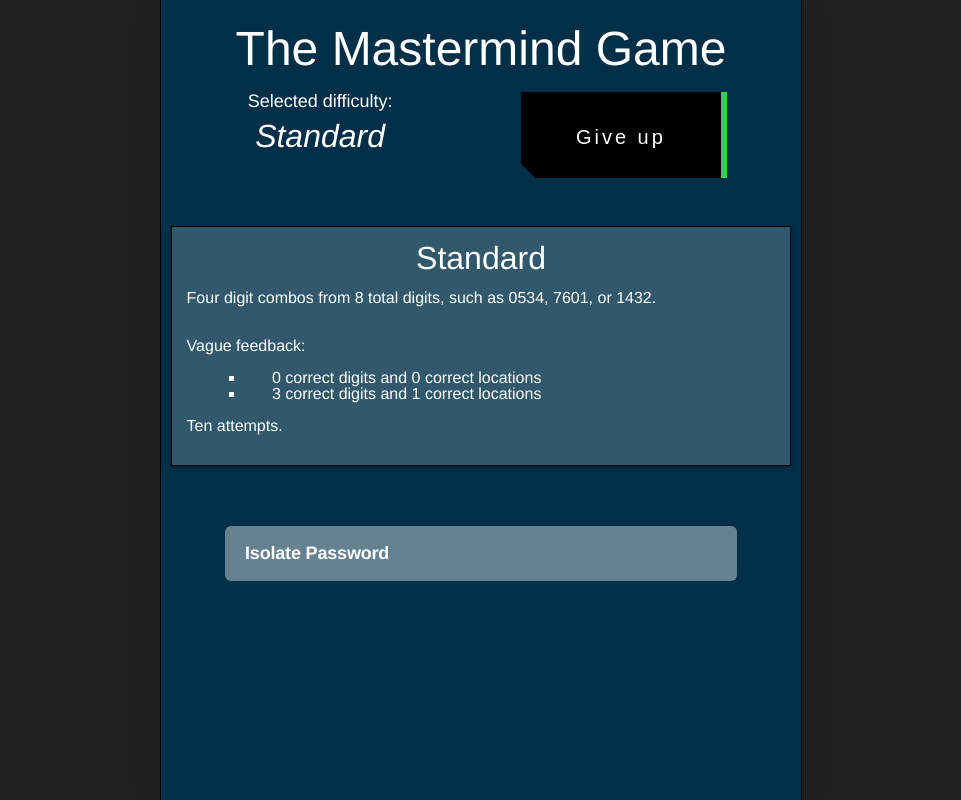
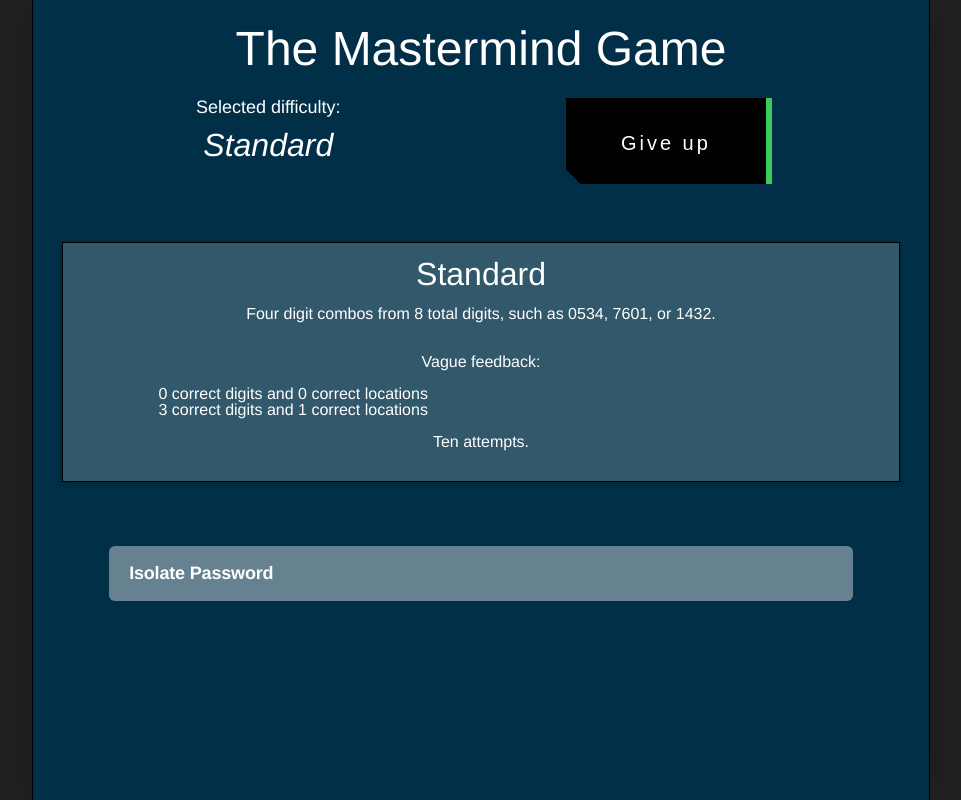
Before and after one commit to dkroll713/reach, a React app: page / in a window 1280 px wide. Both pictures are taken after a click on the button "Play Game". Shown: the whole page, without its empty margins (160-1121 px from the left). Built offline with nearby package versions, Linux system fonts and the light colour scheme; no server answers.

Commit message:
redesigned difficulty page

```diff
--- a/src/App/AppRoot.jsx
+++ b/src/App/AppRoot.jsx
@@ -103,7 +103,7 @@ const AppRoot = () => {
         display == 1
         ?
         <>
-          <div className="container rootMid">
+          <div className="rootMid">
             <ActiveRules
               difficulties={difficulties}
               difficulty={difficulty}
--- a/src/App/Difficulty/Custom.jsx
+++ b/src/App/Difficulty/Custom.jsx
@@ -58,6 +58,7 @@ const Custom = (props) => {
       !display
         ?
         <div className="difficulty">
+          <div className="text">
             <h3 className="title rulesTitle">Custom</h3>
             <p>The player can toggle individual settings, such as: </p>
             <ul className="list">
@@ -120,8 +121,10 @@ const Custom = (props) => {
               </li>
             </ul>
           </div>
+        </div>
         :
         <div className="difficulty">
+          <div className="text">
             <h3 className="title rulesTitle">Custom</h3>
             <p>The player can toggle individual settings, such as: </p>
             <ul className="list">
@@ -157,6 +160,7 @@ const Custom = (props) => {
               </li>
             </ul>
           </div>
+        </div>
     }
     </>
 
--- a/src/App/Difficulty/Difficulty.jsx
+++ b/src/App/Difficulty/Difficulty.jsx
@@ -25,7 +25,8 @@ const Difficulty = (props) => {
   return (
     <div className="container rootMid">
       <div className="difficulties">
-        <div className="difficulty">
+        <div className="row">
+          <div className="opt">
             <Easy />
             <button
               name="0"
@@ -33,7 +34,7 @@ const Difficulty = (props) => {
               onClick={selectDifficulty}
             >Select</button>
           </div>
-        <div className="difficulty">
+          <div className="opt">
             <Standard />
             <button
               name="1"
@@ -41,7 +42,9 @@ const Difficulty = (props) => {
               onClick={selectDifficulty}
             >Select</button>
           </div>
-        <div className="difficulty">
+        </div>
+        <div className="row">
+          <div className="opt">
             <Hard />
             <button
               name="2"
@@ -49,7 +52,7 @@ const Difficulty = (props) => {
               onClick={selectDifficulty}
             >Select</button>
           </div>
-        <div className="difficulty">
+          <div className="opt">
             <Custom
               settings={settings}
               setSettings={setSettings}
@@ -62,6 +65,7 @@ const Difficulty = (props) => {
           </div>
         </div>
       </div>
+    </div>
   )
 }
 
--- a/src/App/Difficulty/Easy.jsx
+++ b/src/App/Difficulty/Easy.jsx
@@ -4,16 +4,17 @@ const Easy = () => {
 
   return (
     <div className="difficulty">
+      <div className="text">
         <h3 className="title rulesTitle">Easy</h3>
         <p>Four digit combos from 8 total digits, such as 0534, 7601, or 1432.</p>
         <p>Precise feedback:</p>
-      <div className="circles list">
+        <div className="circlesList">
           <div className="circle one"></div>
           <div className="circle zero"></div>
           <div className="circle zero"></div>
           <div className="circle one"></div>
         </div>
-      <div className="circles list">
+        <div className="circlesList">
           <div className="circle two"></div>
           <div className="circle one"></div>
           <div className="circle one"></div>
@@ -21,6 +22,7 @@ const Easy = () => {
         </div>
         <p>Ten attempts.</p>
       </div>
+    </div>
   )
 }
 
--- a/src/App/Difficulty/Hard.jsx
+++ b/src/App/Difficulty/Hard.jsx
@@ -4,6 +4,7 @@ const Hard = () => {
 
   return (
     <div className="difficulty">
+      <div className="text">
         <h3 className="title rulesTitle">Hard</h3>
         <p>Six digit combos from 10 total digits, such as 053498, 796011, or 143286.</p>
         <p>Vague feedback:</p>
@@ -13,6 +14,7 @@ const Hard = () => {
         </ul>
         <p>Ten attempts.</p>
       </div>
+    </div>
   )
 }
 
--- a/src/App/Difficulty/Standard.jsx
+++ b/src/App/Difficulty/Standard.jsx
@@ -4,6 +4,7 @@ const Standard = () => {
 
   return (
     <div className="difficulty">
+      <div className="text">
         <h3 className="title rulesTitle">Standard</h3>
         <p>Four digit combos from 8 total digits, such as 0534, 7601, or 1432.</p>
         <p>Vague feedback:</p>
@@ -13,6 +14,7 @@ const Standard = () => {
         </ul>
         <p>Ten attempts.</p>
       </div>
+    </div>
   )
 }
 
--- a/src/App/Difficulty/_difficulty.scss
+++ b/src/App/Difficulty/_difficulty.scss
@@ -12,4 +12,22 @@
   background-color: #32586b;
   box-shadow: rgba(0, 0, 0, 0.25) 0px 2px 5px;
   margin: 1.5%;
+  width: 80%;
+  height: 100%;
 }
+
+.text {
+  width: 80%;
+  display: flex;
+  flex-direction: column;
+  align-items: center;
+}
+
+.opt {
+  width: 50%;
+  min-height: 400px;
+}
+
+.list {
+  width: 100%;
+}
--- a/src/App/Game/Game.jsx
+++ b/src/App/Game/Game.jsx
@@ -212,7 +212,9 @@ const Game = (props) => {
       {
         !ready
         ?
-        <button onClick={generateAnswer} className="homeButton">Isolate Password</button>
+        <div className="centered">
+          <button onClick={generateAnswer} className="homeButton">Isolate Password</button>
+        </div>
         :
         <>
         <h3 className="title gameTitle">{params.attempts-guesses.length} guesses remaining</h3>
--- a/src/App/HiScores/_scores.scss
+++ b/src/App/HiScores/_scores.scss
@@ -5,7 +5,7 @@
   background-color: #32586b;
   border: 1px solid black;
   border-radius: 3px;
-  margin: 5%;
+  margin: 1.5%;
   box-shadow: rgba(0, 0, 0, 0.25) 0px 2px 5px;
   text-align: center;
 }
--- a/src/App/_app.scss
+++ b/src/App/_app.scss
@@ -2,6 +2,14 @@
 
 .container {
   padding-top: 25px
+}
+
+.rootTop {
+  padding: 25px;
+}
+.rootMid {
+  display: flex;
+  justify-content: center;
 }
 
 .title {
@@ -66,18 +74,39 @@
   // width: 50%
 }
 
-.list {
-  padding-left: 10%;
+.circlesList {
+  display: flex;
+  // padding-left: 40%;
 }
 
 .listItem {
-  list-style-type: square;
-  padding-left: 5%
+  text-align: left;
+  // list-style-type: square;
+  // padding-left: 5%
+  // display: flex;
+  // justify-content: space-between;
+}
+
+.opt {
+  display: flex;
+  flex-direction: column;
+  justify-content: center;
+  align-items: center;
+}
+
+.difficulty {
+  text-align: center;
+  display: flex;
+  justify-content: center;
+  align-items: center;
+  width: 90%;
+  // margin-left: 8%;
 }
 
 .diffOption {
   display: flex;
   justify-content: space-between;
+  margin: 3px;
 }
 
 // game css
@@ -93,7 +122,13 @@
   display: flex;
   flex-direction: column;
   justify-content: center;
+  // align-items: center;
   // width: 50%;
+}
+
+.centered {
+  display: flex;
+  justify-content: center;
 }
 
 .feedbacks {
@@ -279,8 +314,9 @@
   user-select: none;
   -webkit-user-select: none;
   touch-action: manipulation;
-  width: 80%;
-  margin-left: 10%;
+  width: 83%;
+  // margin-left: 10%;
+  // margin-right: 10%;
 }
 
 .homeButton:disabled {
--- a/src/_root.scss
+++ b/src/_root.scss
@@ -51,8 +51,8 @@ table {
 }
 
 .appRoot {
-	width: 50%;
-	margin-left: 25%;
+	width: 70%;
+	margin-left: 15%;
 	background-color: #002f47;
 	height: 100vh;
 	border-left: 1px solid black;
```
Lines whose indentation alone changed are shown as unchanged.
